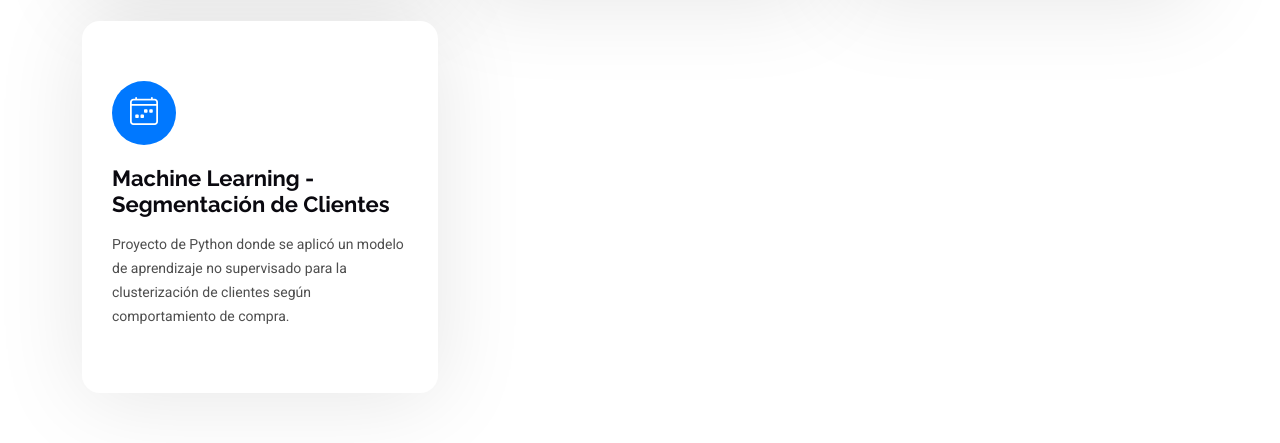
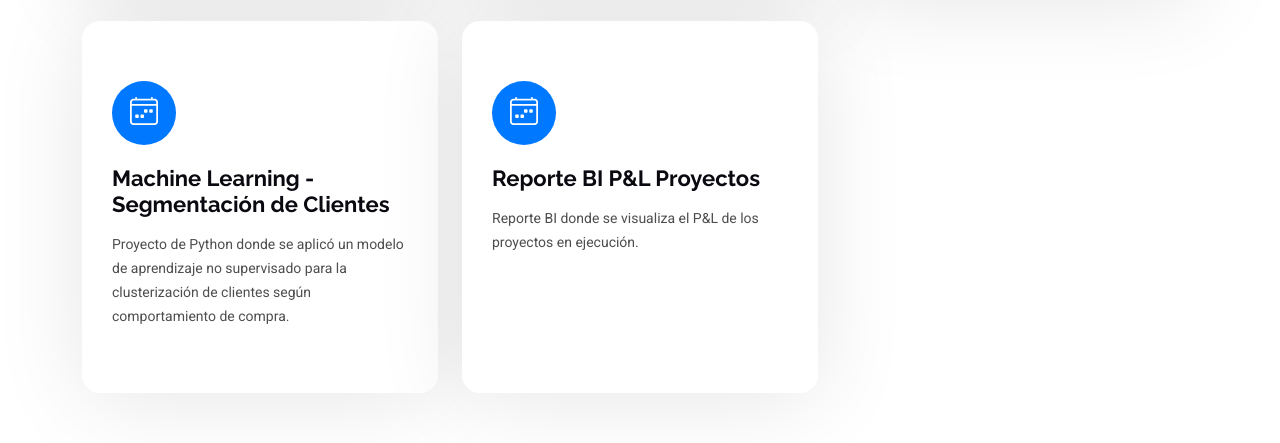
Before and after one commit to Ronllanoh/Portafolio2, a plain HTML site: page index.html in a window 1280 px wide. Shown: the part 3586-4029 px from the top of the page. Drawn offline with Linux system fonts and the light colour scheme.

Commit message:
Update index.html

```diff
--- a/index.html
+++ b/index.html
@@ -337,6 +337,18 @@
             </div>
           </div><!-- End Service Item -->
 
+          <div class="col-lg-4 col-md-6" data-aos="fade-up" data-aos-delay="500">
+            <div class="service-item position-relative">
+              <div class="icon">
+                <i class="bi bi-calendar4-week"></i>
+              </div>
+              <a href="proyecto-BI-PL.html" class="stretched-link">
+                <h3>Reporte BI P&L Proyectos</h3>
+              </a>
+              <p>Reporte BI donde se visualiza el P&L de los proyectos en ejecución.</p>
+
+            </div>
+          </div><!-- End Service Item -->
 
         </div>
 
```
